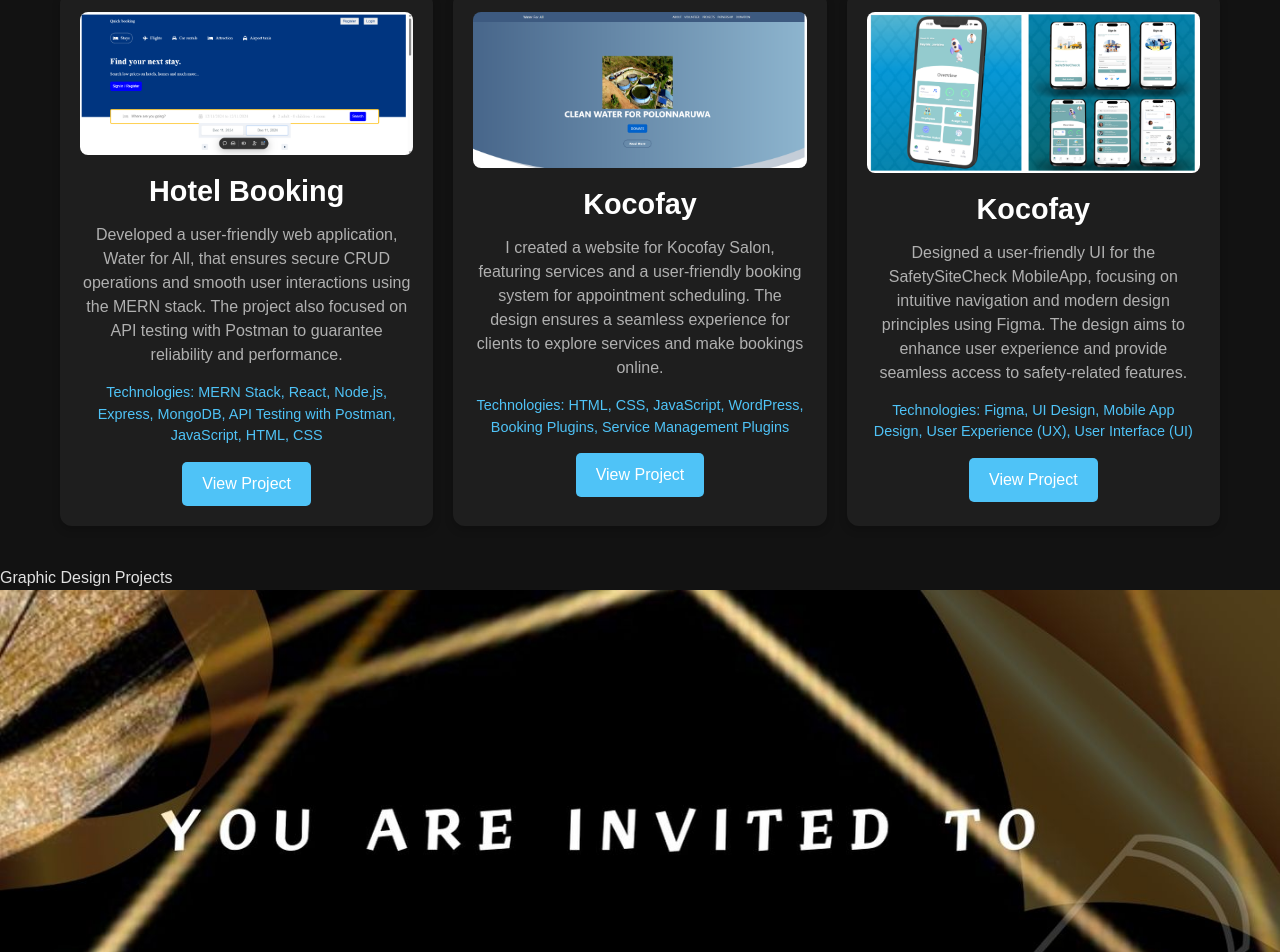
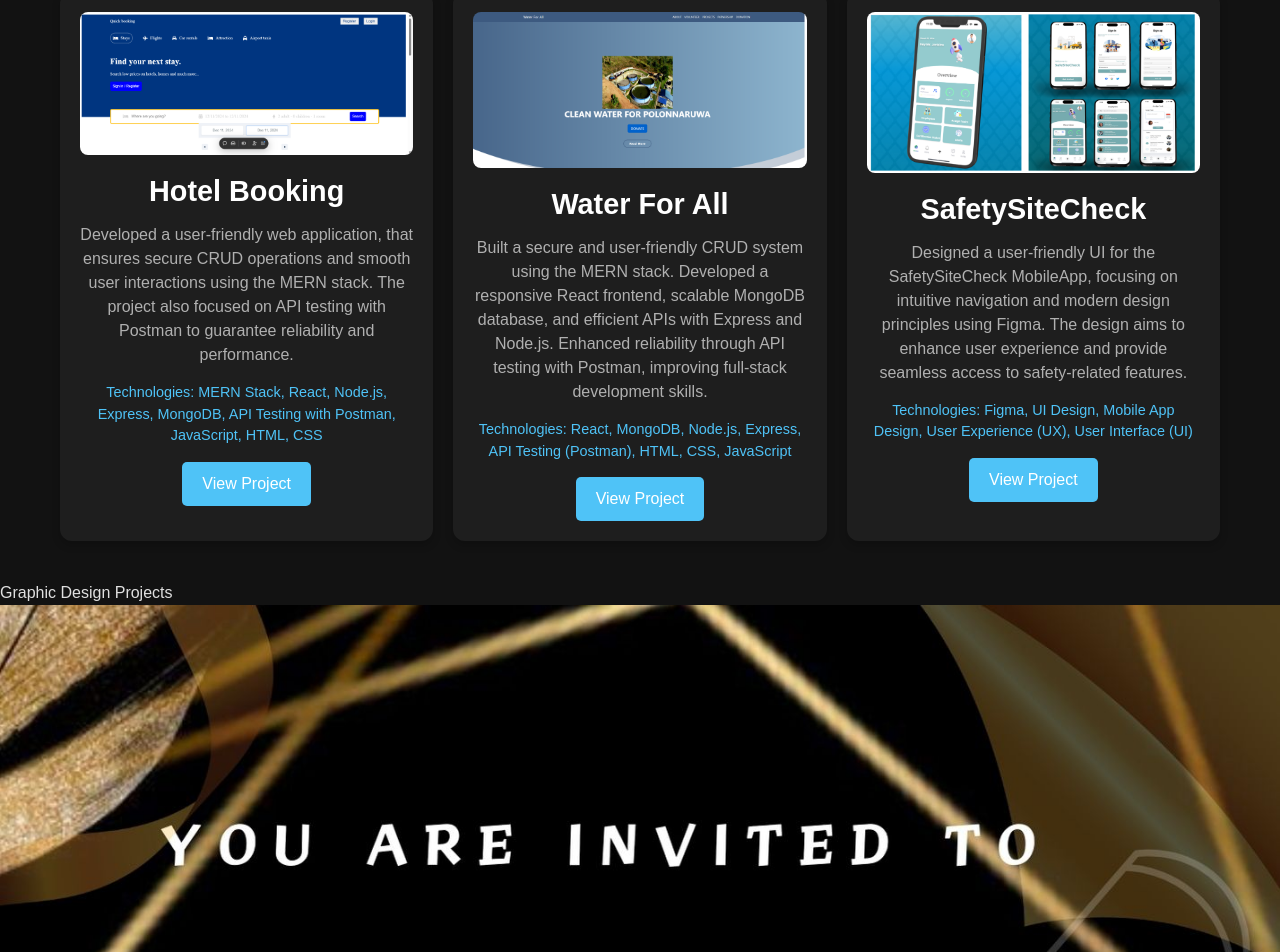
Before and after one commit to RanshikaMihiran/RanshikaMihiran, a React (Vite) app: page / in a window 1280 px wide. Shown: the part 1463-2415 px from the top of the page. Built offline with nearby package versions, Linux system fonts and the light colour scheme.

Commit message:
Change project details

```diff
--- a/src/components/Cv.jsx
+++ b/src/components/Cv.jsx
@@ -1,5 +1,5 @@
 import React from "react";
-import cvFile from "../assets/Ranshika_CV.pdf"; // Path to your CV PDF
+import cvFile from "../assets/Ranshika Mihiran CV Resume.pdf"; // Path to your CV PDF
 
 const CVSection = () => {
   return (
--- a/src/components/Projects.jsx
+++ b/src/components/Projects.jsx
@@ -38,22 +38,22 @@
       id: 1,
       image: HotelBooking,
       title: 'Hotel Booking',
-      description: 'Developed a user-friendly web application, Water for All, that ensures secure CRUD operations and smooth user interactions using the MERN stack. The project also focused on API testing with Postman to guarantee reliability and performance.',
+      description: 'Developed a user-friendly web application, that ensures secure CRUD operations and smooth user interactions using the MERN stack. The project also focused on API testing with Postman to guarantee reliability and performance.',
       technologies: ['MERN Stack', 'React', 'Node.js', 'Express', 'MongoDB', 'API Testing with Postman', 'JavaScript', 'HTML', 'CSS'],
-      link: 'https://github.com/RanshikaMihiran/ITPM.git',
+      link: 'https://github.com/RanshikaMihiran/Booking_App',
     },
     {
       id: 1,
       image: WaterForAll,
-      title: 'Kocofay',
-      description: 'I created a website for Kocofay Salon, featuring services and a user-friendly booking system for appointment scheduling. The design ensures a seamless experience for clients to explore services and make bookings online.',
-      technologies: ['HTML', 'CSS', 'JavaScript', 'WordPress', 'Booking Plugins', 'Service Management Plugins'],
+      title: 'Water For All',
+      description: 'Built a secure and user-friendly CRUD system using the MERN stack. Developed a responsive React frontend, scalable MongoDB database, and efficient APIs with Express and Node.js. Enhanced reliability through API testing with Postman, improving full-stack development skills.',
+      technologies: [ 'React', 'MongoDB', 'Node.js', 'Express', 'API Testing (Postman)', 'HTML', 'CSS', 'JavaScript'],
       link: 'https://github.com/RanshikaMihiran/ITPM',
     },
     {
       id: 1,
       image: SaftyUI,
-      title: 'Kocofay',
+      title: 'SafetySiteCheck',
       description: 'Designed a user-friendly UI for the SafetySiteCheck MobileApp, focusing on intuitive navigation and modern design principles using Figma. The design aims to enhance user experience and provide seamless access to safety-related features.',
       technologies: ['Figma', 'UI Design', 'Mobile App Design', 'User Experience (UX)', 'User Interface (UI)'],
       link: 'https://www.behance.net/ranshinikz',
```
Also changed, not shown: src/components/CoursesAndCertifications.jsx (line endings or trailing spaces), 1 other file (tests, documents, lock files or other folders).
